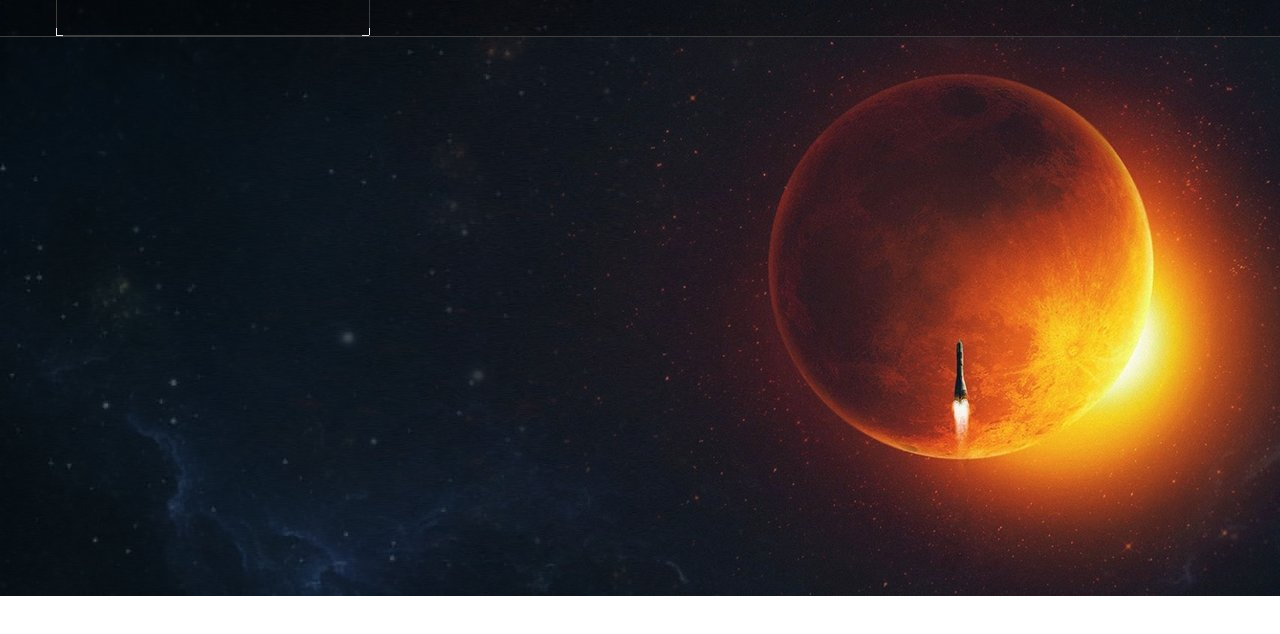
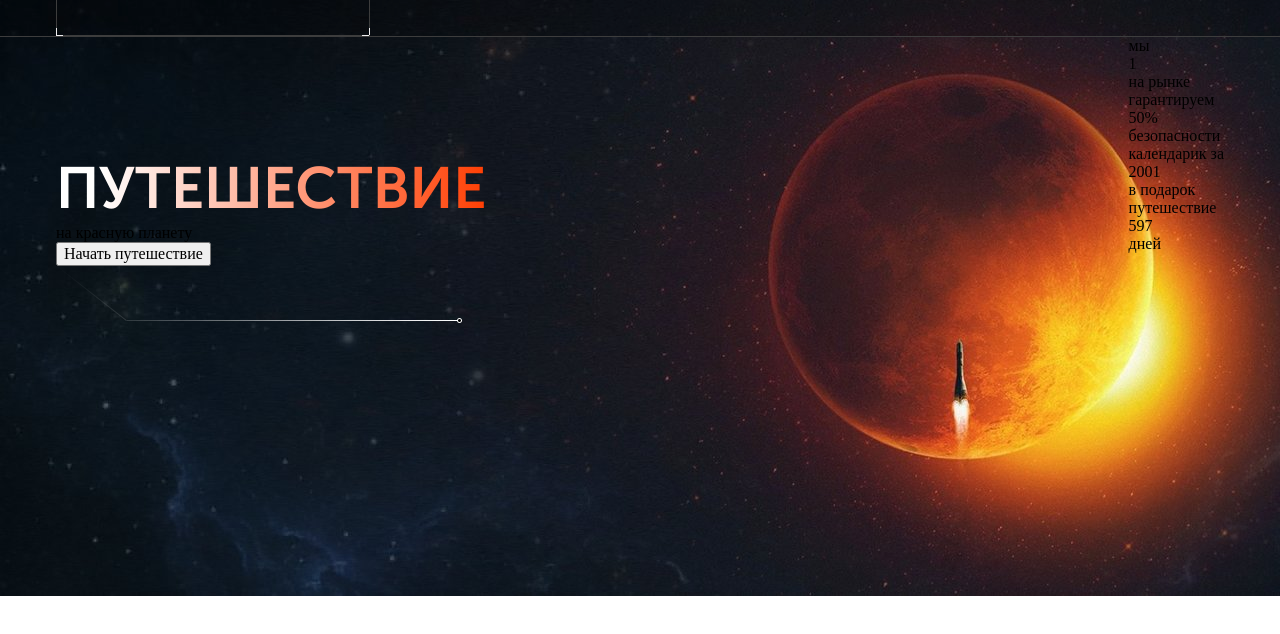
Before and after one commit to AnatoliyDemiurge/TestTask-SpaceX, a website: page app/index.html in a window 1280 px wide. Shown: the part 64-698 px from the top of the page. Drawn offline with Linux system fonts and the light colour scheme.

Commit message:
intro 5%

```diff
--- a/app/index.html
+++ b/app/index.html
@@ -27,20 +27,67 @@
           </div>
           <nav class="menu">
             <ul class="menu__list">
-              <li class="menu__item"><a href="#" class="menu__link">Главная</a></li>
-              <li class="menu__item"><a href="#" class="menu__link">Технология</a></li>
-              <li class="menu__item"><a href="#" class="menu__link">График полетов</a></li>
-              <li class="menu__item"><a href="#" class="menu__link">Гарантии</a></li>
-              <li class="menu__item"><a href="#" class="menu__link">О компании</a></li>
-              <li class="menu__item"><a href="#" class="menu__link">Контакты</a></li>
+              <li class="menu__item">
+                <a class="menu__link" href="#">Главная</a>
+              </li>
+              <li class="menu__item">
+                <a class="menu__link" href="#">Технология</a>
+              </li>
+              <li class="menu__item">
+                <a class="menu__link" href="#">График полетов</a>
+              </li>
+              <li class="menu__item">
+                <a class="menu__link" href="#">Гарантии</a>
+              </li>
+              <li class="menu__item">
+                <a class="menu__link" href="#">О компании</a>
+              </li>
+              <li class="menu__item">
+                <a class="menu__link" href="#">Контакты</a>
+              </li>
             </ul>
           </nav>
         </div>
       </div>
     </header>
     <main class="main">
-      <div class="container">
-
+      <div class="intro">
+        <div class="container">
+          <div class="intro__inner">
+            <div class="intro__travel">
+              <h1 class="intro__title">Путешествиe</h1>
+              <p class="intro__subtitle">на красную планету</p>
+              <button class="intro__button">Начать путешествие</button>
+              <div class="intro__pic">
+                <img src="images/line.png" alt="">
+              </div>
+            </div>
+            <div class="intro__info">
+              <div class="intro_cards">
+                <div class="intro__card">
+                  <p class="intro__up-text">мы</p>
+                  <p class="intro__number">1</p>
+                  <p class="intro__down-text">на рынке</p>
+                </div>
+                <div class="intro__card">
+                  <p class="intro__up-text">гарантируем</p>
+                  <p class="intro__number">50%</p>
+                  <p class="intro__down-text">безопасности</p>
+                </div>
+                <div class="intro__card">
+                  <p class="intro__up-text">календарик за</p>
+                  <p class="intro__number">2001</p>
+                  <p class="intro__down-text">в подарок</p>
+                </div>
+                <div class="intro__card">
+                  <p class="intro__up-text">путешествие</p>
+                  <p class="intro__number">597</p>
+                  <p class="intro__down-text">дней</p>
+                </div>
+              </div>
+            </div>
+          </div>
+        </div>
       </div>
     </main>
     <footer class="footer"></footer>
--- a/app/scss/style.scss
+++ b/app/scss/style.scss
@@ -7,6 +7,8 @@
 .wrapper{
     background:url(../images/background.jpg);
     background-repeat:no-repeat;
+    position: relative;
+    z-index:2;
 }
 
 .header{
@@ -118,3 +120,27 @@
         }
     }
 }
+
+.intro{
+    &__inner{
+        display:flex;
+        justify-content: space-between;
+
+    }
+    &__travel{
+        padding-top:117px;
+    }
+    &__title{
+        background-image: linear-gradient(-90.0deg, #ff3f04 0%, #ffffff 90%, #ffffff 100%);
+        -webkit-background-clip: text;
+        -webkit-text-fill-color: transparent;
+        color: #0B2349;
+        font-family: 'MuseoSansCyrl';
+        font-size: 58px;
+        line-height: 1.2;
+        font-weight: 700;
+        text-transform: uppercase;
+        color: #ffffff;
+
+    }
+}
```
Also changed, not shown: app/css/style.min.css, app/images/line.png (added).
